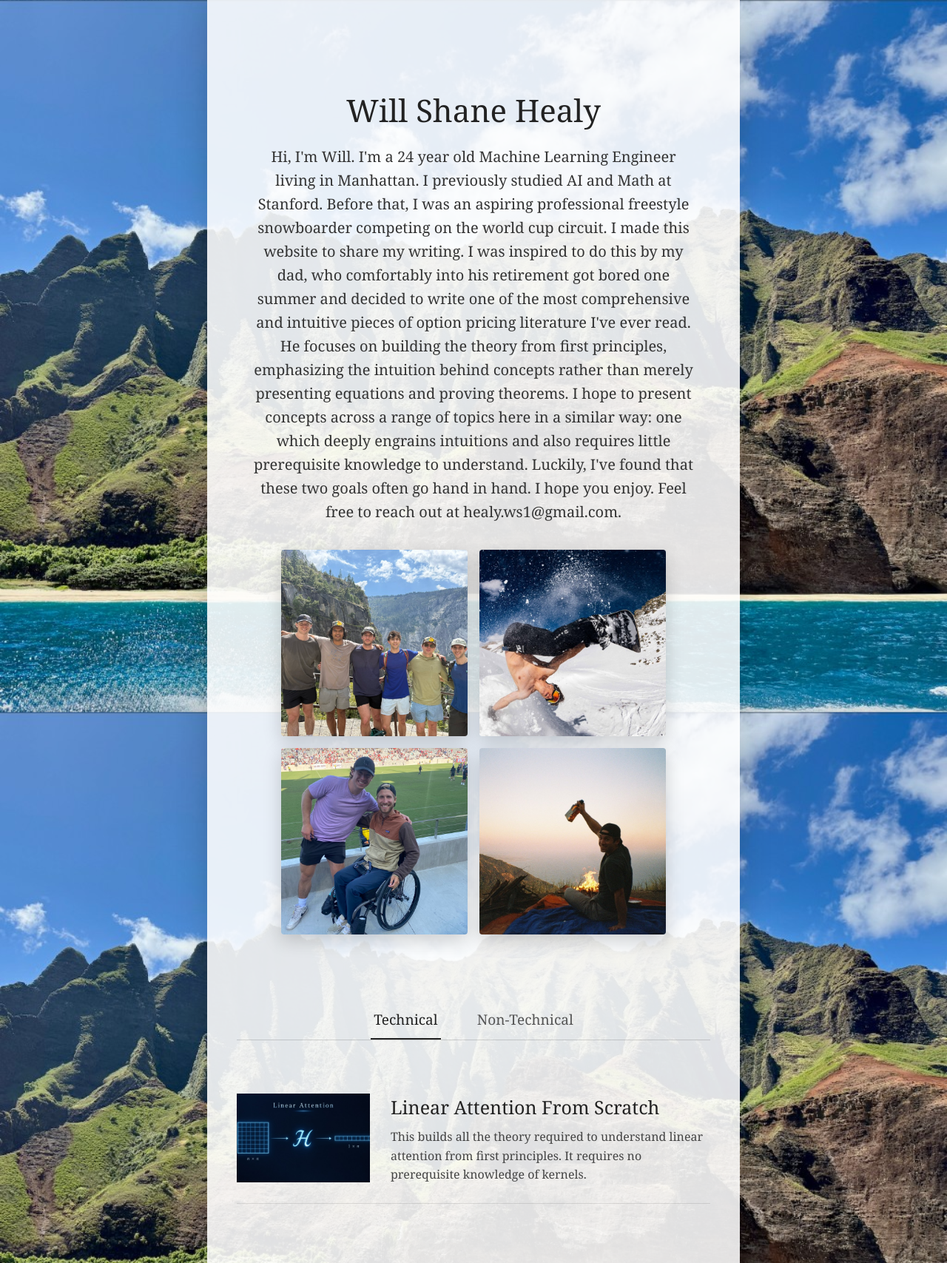
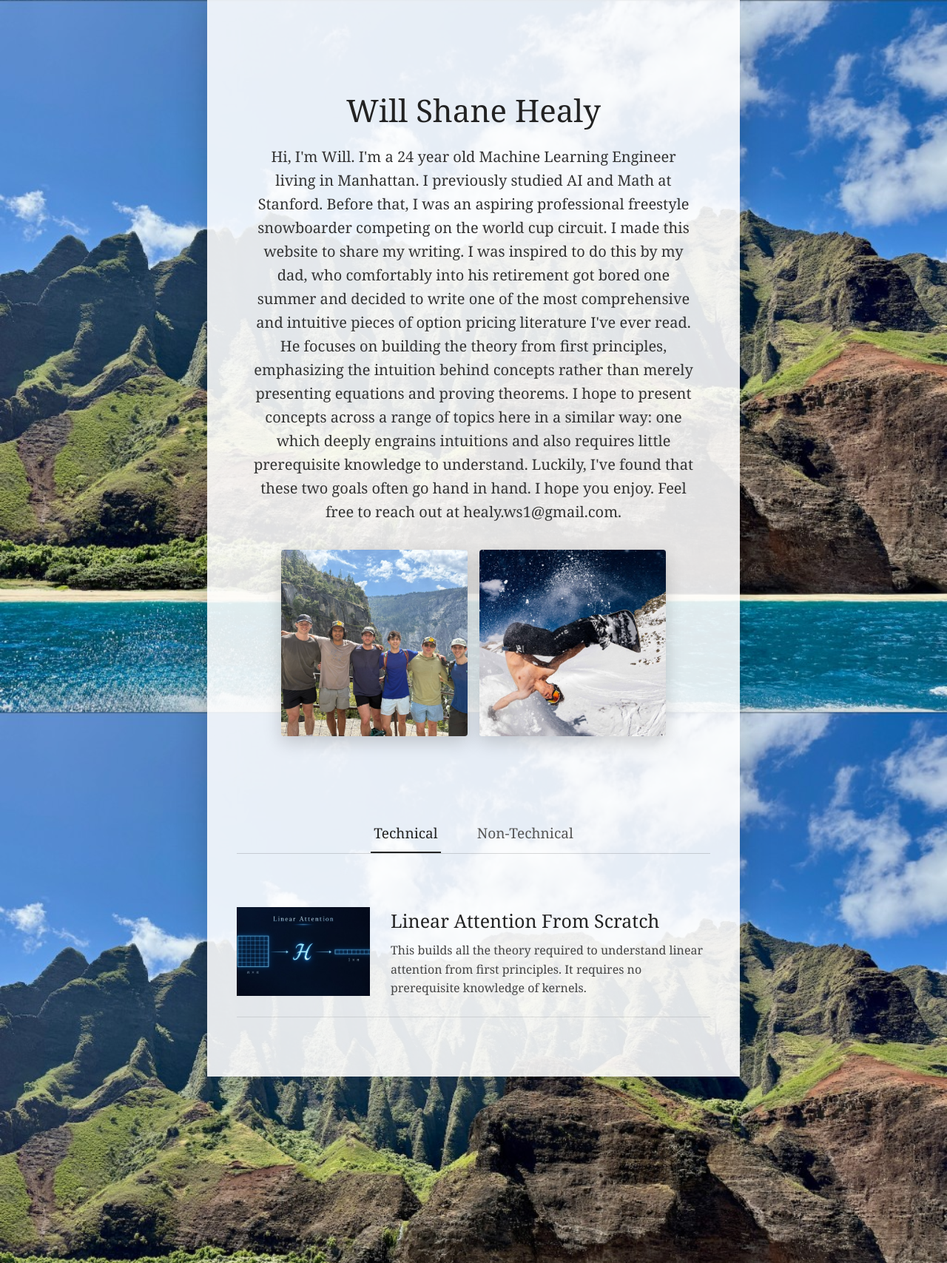
Before and after one commit to whealy11/whealy11.github.io, a Jekyll site: the page built from index.html, in a window 1280 px wide. Shown: the whole page at 74% size. Built offline with Jekyll 4.4.1, drawn with Linux system fonts in a browser that asks for light colours.

Commit message:
changed photo

```diff
--- a/index.html
+++ b/index.html
@@ -22,8 +22,6 @@ I hope you enjoy.
   <div class="intro-images">
     <img src="/assets/images/intro4.jpg" alt="Hiking with friends in Yosemite">
     <img src="/assets/images/intro2.jpg" alt="Snowboarding">
-    <img src="/assets/images/intro3.jpg" alt="At a rugby stadium">
-    <img src="/assets/images/intro1.jpg" alt="Camping at sunset">
   </div>
 </section>
 
```
Also changed, not shown: _posts/2026-09-11-linear-attention.md (renamed from _posts/2026-09-11-test-technical.md).
